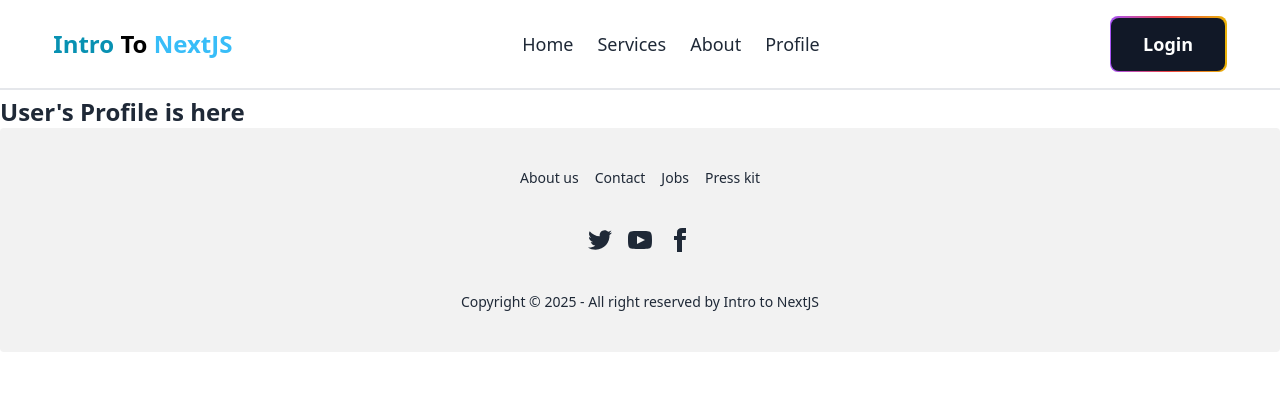
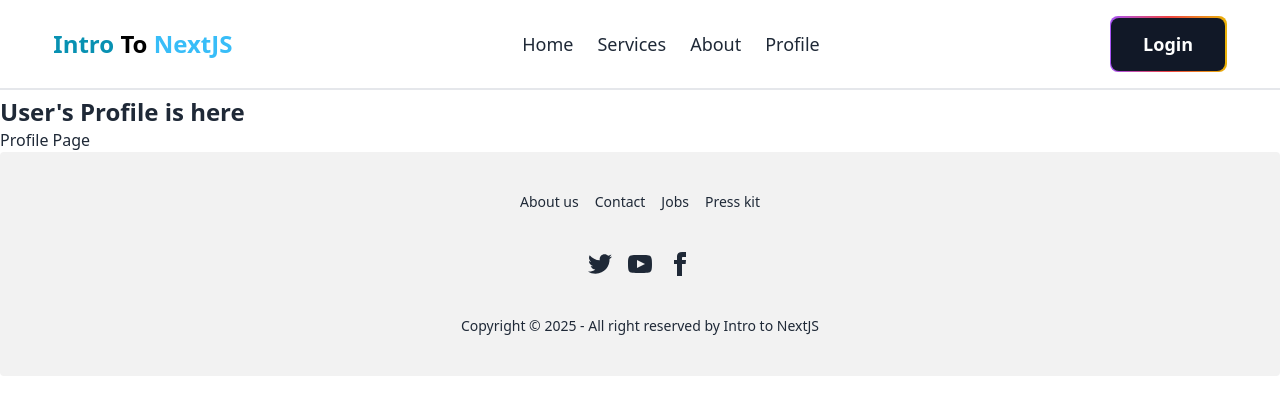
Before and after one commit to SK-Jabed/Intro-To-NextJS, a Next.js app: page /profile in a window 1280 px wide. Shown: the top 414 px of the page. Built offline with nearby package versions, Linux system fonts and the light colour scheme.

Commit message:
Services Page's Rendering Done

```diff
--- a/src/app/profile/page.jsx
+++ b/src/app/profile/page.jsx
@@ -4,6 +4,7 @@ const ProfilePage = () => {
     return (
         <div>
             <h2 className='font-semibold text-2xl'>User's Profile is here</h2>
+            <p>Profile Page</p>
         </div>
     );
 };
--- a/src/app/services/[id]/page.jsx
+++ b/src/app/services/[id]/page.jsx
@@ -101,6 +101,7 @@ export default function ServiceDetailsPage({ params }) {
         <p className="mt-4 text-gray-600 font-medium">
           Rating: {singleData.rating}
         </p>
+
         <button className="btn mt-5 px-6 py-2 text-lg font-semibold text-white capitalize transition-transform transform bg-gradient-to-r from-indigo-500 via-blue-500 to-blue-600 rounded-md shadow-lg lg:w-auto hover:scale-105 focus:outline-none">
           Buy This
         </button>
```
Also changed, not shown: src/app/services/page.jsx (+0 -7 lines).
